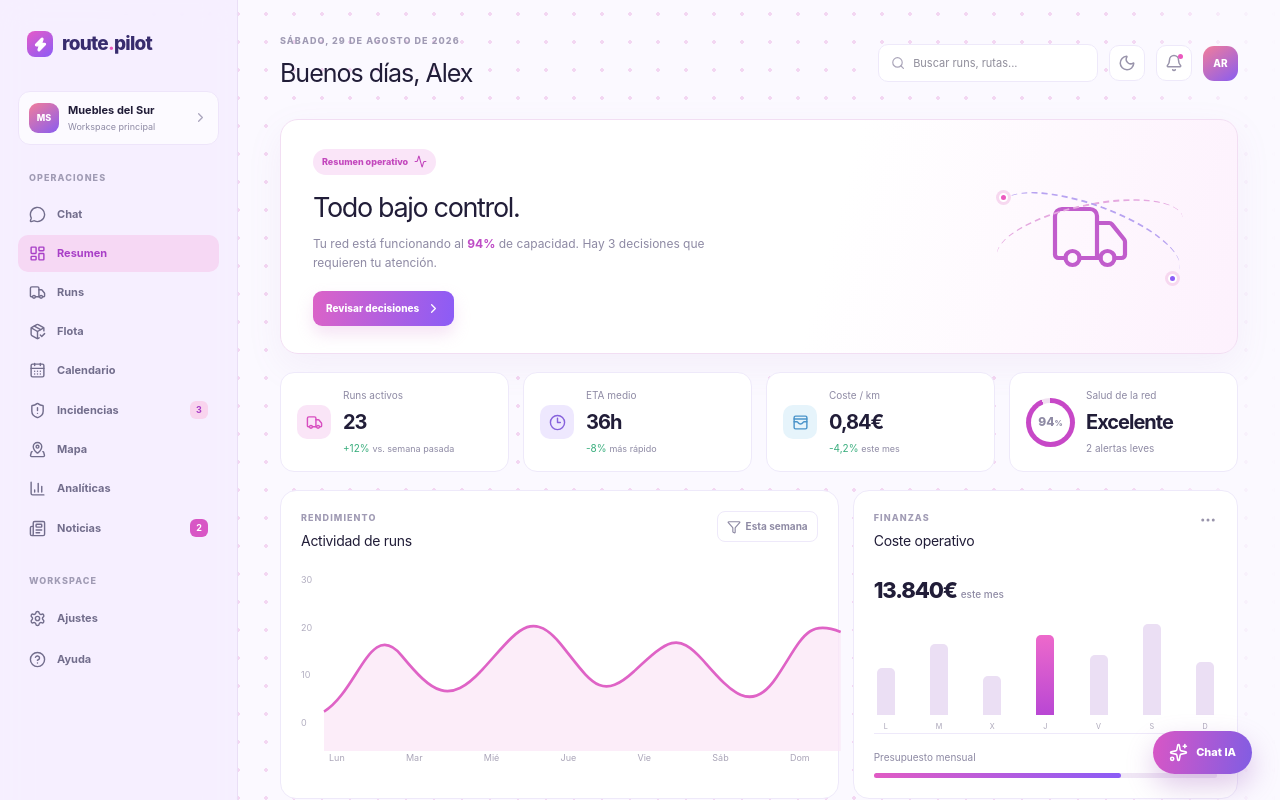
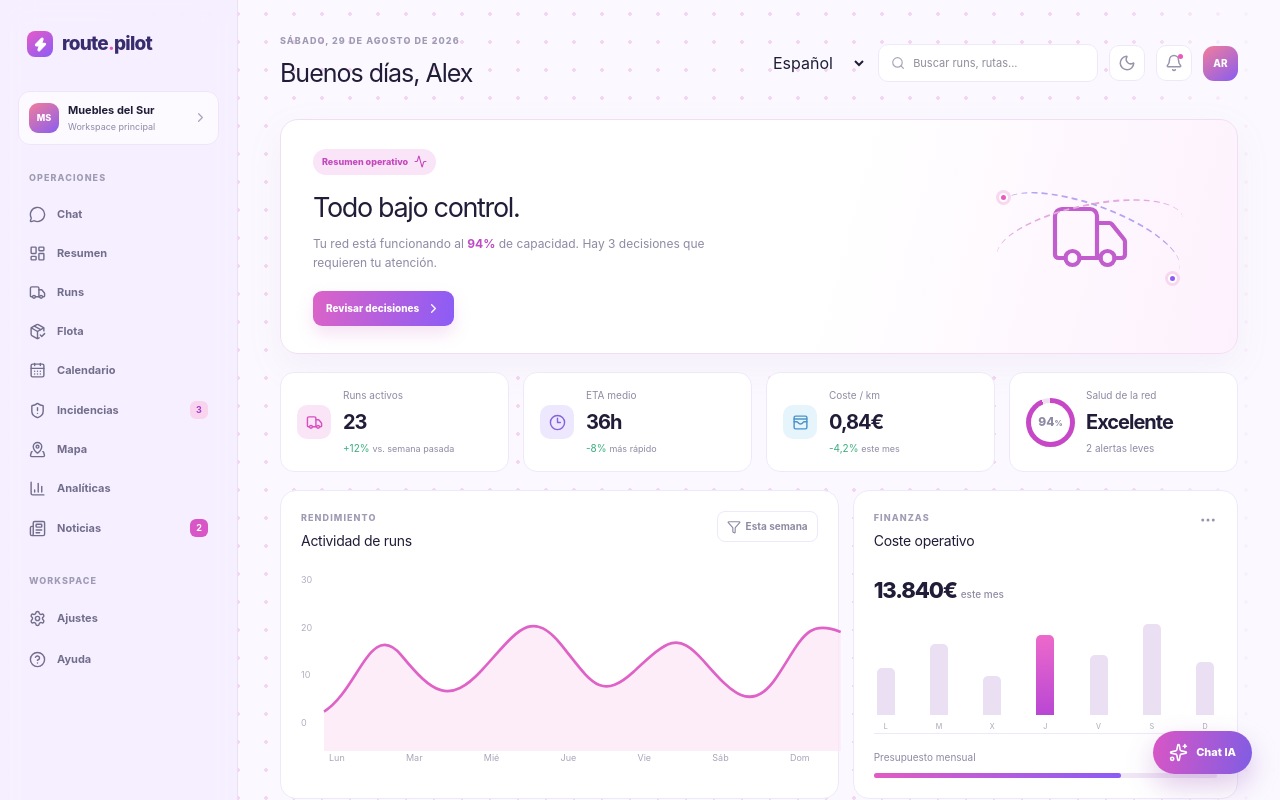
Before and after one commit to Mapix776/Maizena---Nextwave, a Next.js app in the folder frontend/: page / in a window 1280 px wide. Shown: the top 800 px of the page. Built offline with nearby package versions, Linux system fonts and the light colour scheme.

Commit message:
feat: add localization and language switcher to app navigation
Co-authored-by: Mapix776 <177975309+Mapix776@users.noreply.github.com>

```diff
--- a/frontend/app/page.tsx
+++ b/frontend/app/page.tsx
@@ -3,6 +3,7 @@
 export const dynamic = 'force-dynamic'
 
 import { useEffect, useMemo, useState } from 'react'
+import { getTranslations, localeLabels, type Locale } from '@/lib/i18n'
 import nextDynamic from 'next/dynamic'
 import {
   Activity,
@@ -50,13 +51,13 @@ const runs: Run[] = [
 ]
 
 const navItems = [
-  { label: 'Resumen', icon: LayoutDashboard },
-  { label: 'Runs', icon: Truck },
-  { label: 'Flota', icon: PackageCheck },
-  { label: 'Calendario', icon: CalendarDays },
-  { label: 'Incidencias', icon: ShieldAlert, badge: '3' },
-  { label: 'Mapa', icon: MapPinned },
-  { label: 'Analíticas', icon: BarChart3 },
+  { key: 'summary', icon: LayoutDashboard },
+  { key: 'runs', icon: Truck },
+  { key: 'fleet', icon: PackageCheck },
+  { key: 'calendar', icon: CalendarDays },
+  { key: 'issues', icon: ShieldAlert, badge: '3' },
+  { key: 'map', icon: MapPinned },
+  { key: 'analytics', icon: BarChart3 },
 ]
 
 function MiniBars() {
@@ -96,6 +97,8 @@ function ViewScreen({ active, onNotify }: { active: string; onNotify: (message:
 }
 
 function App() {
+  const [locale, setLocale] = useState<Locale>('es')
+  const t = getTranslations(locale)
   const [active, setActive] = useState('Resumen')
   const [dark, setDark] = useState(false)
   const [showAll, setShowAll] = useState(false)
@@ -106,7 +109,12 @@ function App() {
   const [currentDate, setCurrentDate] = useState('')
 
   useEffect(() => {
-    const updateDate = () => setCurrentDate(new Intl.DateTimeFormat('es-MX', {
+    const savedLocale = window.localStorage.getItem('route-pilot-locale') as Locale | null
+    if (savedLocale && savedLocale in localeLabels) setLocale(savedLocale)
+  }, [])
+
+  useEffect(() => {
+    const updateDate = () => setCurrentDate(new Intl.DateTimeFormat(t.dateLocale, {
       weekday: 'long',
       day: 'numeric',
       month: 'long',
@@ -142,17 +150,17 @@ function App() {
         <p className="nav-label">Operaciones</p>
         <nav aria-label="Navegación principal">
           <button className={active === 'Chat' ? 'nav-item active' : 'nav-item'} onClick={() => handleNav('Chat')}><MessageCircle size={17} /><span>Chat</span></button>
-          {navItems.map(({ label, icon: Icon, badge }) => <button key={label} className={active === label ? 'nav-item active' : 'nav-item'} onClick={() => handleNav(label)}><Icon size={17} /><span>{label}</span>{badge && <em>{badge}</em>}</button>)}
+          {navItems.map(({ key, icon: Icon, badge }) => { const label = t[key as keyof typeof t]; return <button key={key} className={active === key ? 'nav-item active' : 'nav-item'} onClick={() => handleNav(key === 'summary' ? 'Resumen' : key === 'runs' ? 'Runs' : key === 'fleet' ? 'Flota' : key === 'calendar' ? 'Calendario' : key === 'issues' ? 'Incidencias' : key === 'map' ? 'Mapa' : 'Analíticas')}><Icon size={17} /><span>{label}</span>{badge && <em>{badge}</em>}</button> })}
           <button className={active === 'Noticias' ? 'nav-item active' : 'nav-item'} onClick={() => handleNav('Noticias')}><Newspaper size={17} /><span>Noticias</span><em className="news-dot">2</em></button>
         </nav>
         <p className="nav-label secondary-label">Workspace</p>
-        <button className="nav-item" onClick={() => notify('Ajustes listos para configurar')}><Settings size={17} /><span>Ajustes</span></button>
-        <button className="nav-item" onClick={() => notify('Centro de ayuda abierto')}><CircleHelp size={17} /><span>Ayuda</span></button>
+        <button className="nav-item" onClick={() => notify('Ajustes listos para configurar')}><Settings size={17} /><span>{t.settings}</span></button>
+        <button className="nav-item" onClick={() => notify('Centro de ayuda abierto')}><CircleHelp size={17} /><span>{t.help}</span></button>
         <div className="sidebar-bottom"><div className="profile"><div className="profile-avatar">AR</div><div><b>Alex Rivera</b><small>Administrador</small></div><MoreHorizontal size={17} /></div></div>
       </aside>
 
       <section className="content-area">
-        <header className="topbar"><div><p className="eyebrow">{currentDate || 'Cargando fecha...'}</p><h1>{active === 'Resumen' ? 'Buenos días, Alex' : active}</h1></div><div className="top-actions"><label className="search"><Search size={16} /><input value={query} onChange={(event) => setQuery(event.target.value)} placeholder="Buscar runs, rutas..." aria-label="Buscar runs" />{query && <button onClick={() => setQuery('')} aria-label="Limpiar búsqueda"><X size={14} /></button>}</label>{active === 'Chat' && <button className="icon-button" aria-label={sidebarOpen ? 'Ocultar panel' : 'Mostrar panel'} onClick={() => setSidebarOpen(!sidebarOpen)}>{sidebarOpen ? <PanelLeftClose size={18} /> : <PanelLeftOpen size={18} />}</button>}<button className="icon-button" aria-label="Cambiar tema" onClick={() => setDark(!dark)}>{dark ? <Sun size={18} /> : <Moon size={18} />}</button><button className="icon-button notification" aria-label="Notificaciones" onClick={() => notify('Tienes 3 notificaciones nuevas')}><Bell size={18} /><i /></button><div className="top-avatar">AR</div></div></header>
+        <header className="topbar"><div><p className="eyebrow">{currentDate || 'Cargando fecha...'}</p><h1>{active === 'Resumen' ? t.goodMorning : active}</h1></div><div className="top-actions"><label className="language-select"><span className="sr-only">Language</span><select value={locale} onChange={(event) => { const nextLocale = event.target.value as Locale; setLocale(nextLocale); window.localStorage.setItem('route-pilot-locale', nextLocale) }}>{(Object.keys(localeLabels) as Locale[]).map((key) => <option key={key} value={key}>{localeLabels[key]}</option>)}</select></label><label className="search"><Search size={16} /><input value={query} onChange={(event) => setQuery(event.target.value)} placeholder="Buscar runs, rutas..." aria-label="Buscar runs" />{query && <button onClick={() => setQuery('')} aria-label="Limpiar búsqueda"><X size={14} /></button>}</label>{active === 'Chat' && <button className="icon-button" aria-label={sidebarOpen ? 'Ocultar panel' : 'Mostrar panel'} onClick={() => setSidebarOpen(!sidebarOpen)}>{sidebarOpen ? <PanelLeftClose size={18} /> : <PanelLeftOpen size={18} />}</button>}<button className="icon-button" aria-label="Cambiar tema" onClick={() => setDark(!dark)}>{dark ? <Sun size={18} /> : <Moon size={18} />}</button><button className="icon-button notification" aria-label="Notificaciones" onClick={() => notify('Tienes 3 notificaciones nuevas')}><Bell size={18} /><i /></button><div className="top-avatar">AR</div></div></header>
 
         {active === 'Resumen' ? <>
         <div className="hero-card"><div><span className="pill pink-pill">Resumen operativo <Activity size={13} /></span><h2>Todo bajo control.</h2><p>Tu red está funcionando al <strong>94%</strong> de capacidad. Hay 3 decisiones que requieren tu atención.</p><button className="primary-button" onClick={() => { setActive('Incidencias'); notify('Mostrando incidencias prioritarias') }}>Revisar decisiones <ChevronRight size={15} /></button></div><div className="hero-art"><div className="route-line line-one" /><div className="route-line line-two" /><Truck size={84} strokeWidth={1.2} /><span className="map-pin pin-one" /><span className="map-pin pin-two" /></div></div>
--- /dev/null
+++ b/frontend/lib/i18n.ts
@@ -0,0 +1,12 @@
+export type Locale = 'es' | 'en' | 'pt'
+
+export const localeLabels: Record<Locale, string> = { es: 'Español', en: 'English', pt: 'Português' }
+
+const translations = {
+  es: { summary: 'Resumen', runs: 'Runs', fleet: 'Flota', calendar: 'Calendario', issues: 'Incidencias', map: 'Mapa', analytics: 'Analíticas', news: 'Noticias', settings: 'Ajustes', help: 'Ayuda', chat: 'Chat', operations: 'Operaciones', workspace: 'Workspace', goodMorning: 'Buenos días, Alex', search: 'Buscar runs, rutas...', chatTeam: 'Chat del equipo', dateLocale: 'es-MX', activeRuns: 'Runs activos', eta: 'ETA medio', costKm: 'Coste / km', networkHealth: 'Salud de la red', excellent: 'Excelente', review: 'Revisar decisiones', allControl: 'Todo bajo control.' },
+  en: { summary: 'Overview', runs: 'Runs', fleet: 'Fleet', calendar: 'Calendar', issues: 'Issues', map: 'Map', analytics: 'Analytics', news: 'News', settings: 'Settings', help: 'Help', chat: 'Chat', operations: 'Operations', workspace: 'Workspace', goodMorning: 'Good morning, Alex', search: 'Search runs, routes...', chatTeam: 'Team chat', dateLocale: 'en-US', activeRuns: 'Active runs', eta: 'Average ETA', costKm: 'Cost / km', networkHealth: 'Network health', excellent: 'Excellent', review: 'Review decisions', allControl: 'Everything under control.' },
+  pt: { summary: 'Resumo', runs: 'Runs', fleet: 'Frota', calendar: 'Calendário', issues: 'Incidentes', map: 'Mapa', analytics: 'Análises', news: 'Notícias', settings: 'Configurações', help: 'Ajuda', chat: 'Chat', operations: 'Operações', workspace: 'Workspace', goodMorning: 'Bom dia, Alex', search: 'Buscar runs, rotas...', chatTeam: 'Chat da equipe', dateLocale: 'pt-BR', activeRuns: 'Runs ativos', eta: 'ETA médio', costKm: 'Custo / km', networkHealth: 'Saúde da rede', excellent: 'Excelente', review: 'Revisar decisões', allControl: 'Tudo sob controle.' },
+} as const
+
+export type TranslationKey = keyof typeof translations.es
+export function getTranslations(locale: Locale) { return translations[locale] }
```
